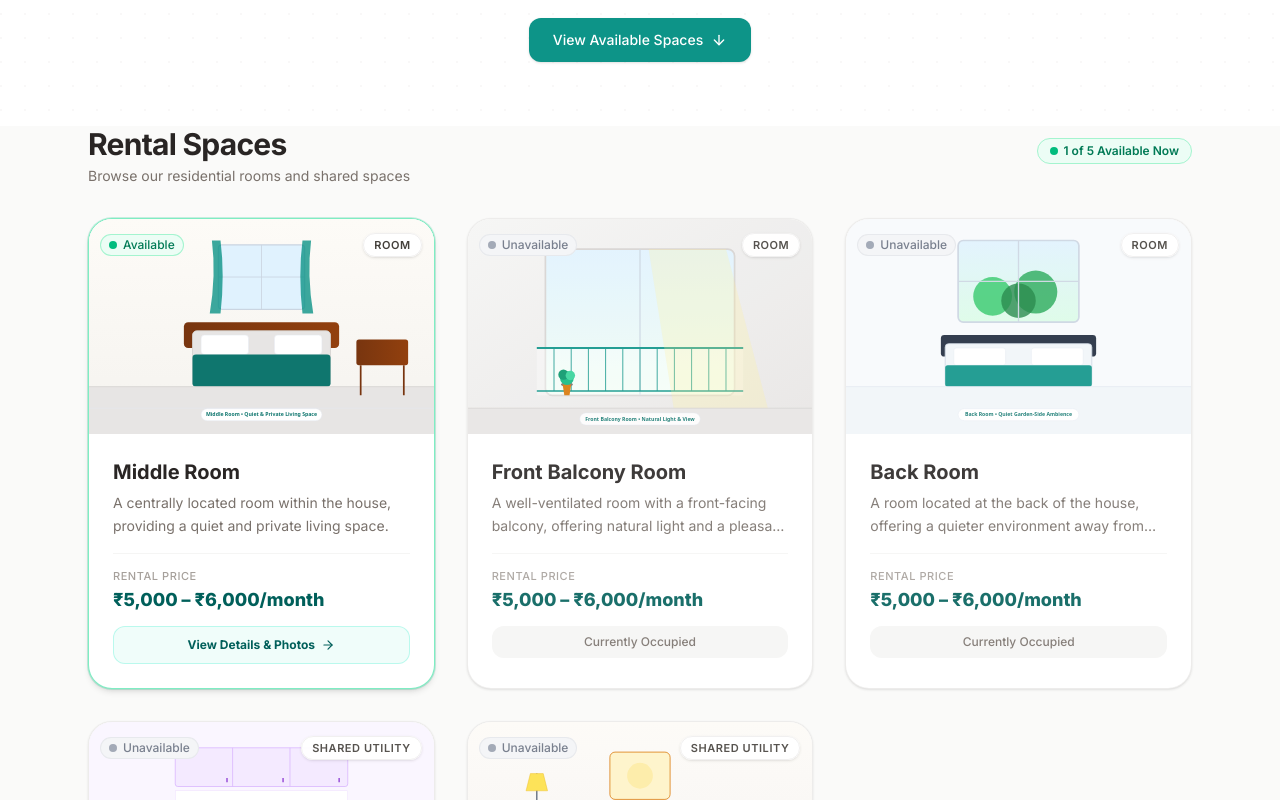
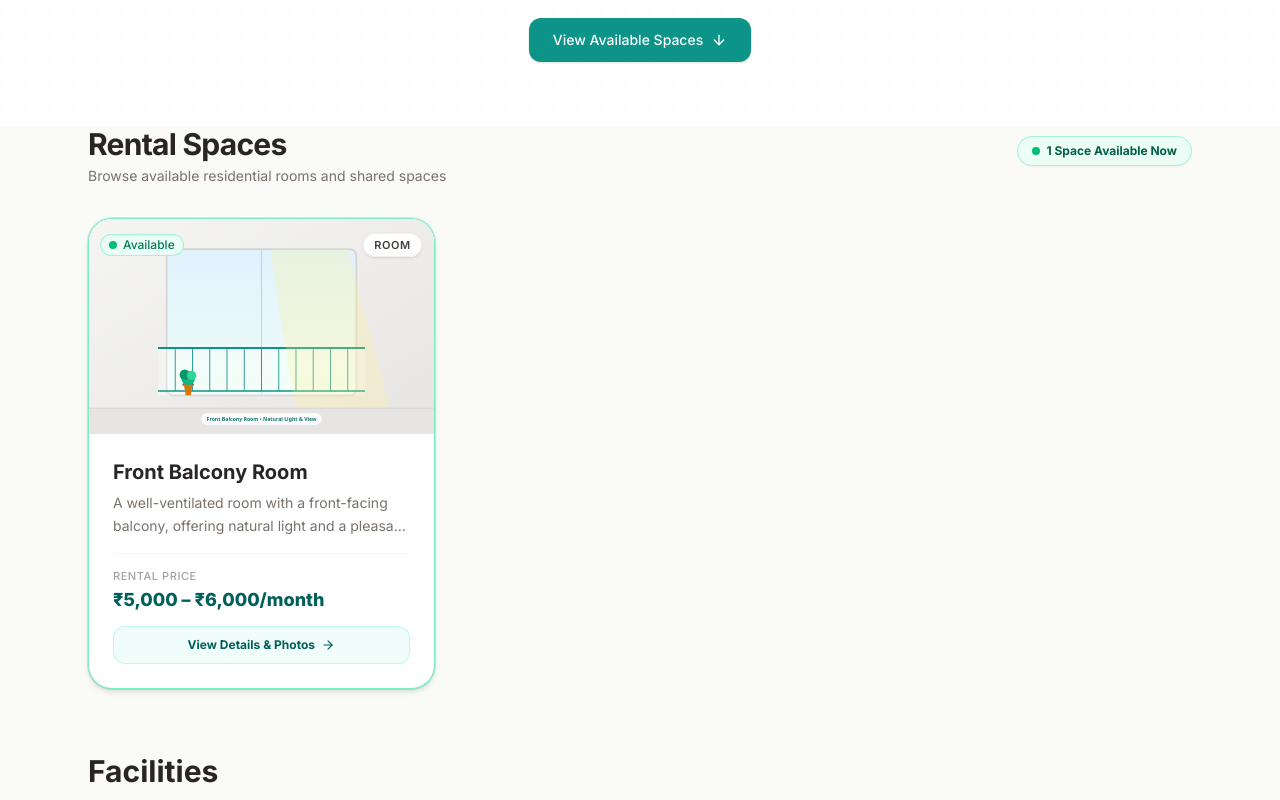
Before and after one commit to PriyanshuChaudhry/Chaudhary-Villa, a Next.js app: page / in a window 1280 px wide. Shown: the part 340-1140 px from the top of the page. Built offline with nearby package versions, Linux system fonts and the light colour scheme.

Commit message:
feat: show only available spaces on public grid to eliminate confusion

```diff
--- a/src/components/SpaceGrid.js
+++ b/src/components/SpaceGrid.js
@@ -18,12 +18,8 @@ export default function SpaceGrid({ spaces }) {
   const allRoomsUnavailable = areAllRoomsUnavailable(spaces);
   const rooms = getRooms(spaces);
 
-  // Available spaces are shown prominently at the top
+  // Filter strictly for available spaces
   const availableSpaces = spaces.filter((s) => isSpaceAvailable(s));
-  const unavailableSpaces = spaces.filter((s) => !isSpaceAvailable(s));
-
-  // Sort so available spaces are listed first
-  const sortedSpaces = [...availableSpaces, ...unavailableSpaces];
 
   return (
     <section id="spaces" className="scroll-mt-20">
@@ -34,26 +30,28 @@ export default function SpaceGrid({ spaces }) {
             Rental Spaces
           </h2>
           <p className="text-stone-500 mt-1 text-sm">
-            Browse our residential rooms and shared spaces
+            {availableSpaces.length > 0
+              ? "Browse available residential rooms and shared spaces"
+              : "Check current vacancy status at Chaudhary Villa"}
           </p>
         </div>
         <div className="flex items-center gap-2">
           {availableSpaces.length > 0 ? (
-            <span className="inline-flex items-center gap-1.5 px-3 py-1 bg-emerald-50 text-emerald-700 text-xs font-semibold rounded-full border border-emerald-200">
+            <span className="inline-flex items-center gap-1.5 px-3.5 py-1.5 bg-emerald-50 text-emerald-800 text-xs font-bold rounded-full border border-emerald-200 shadow-xs">
               <span className="w-2 h-2 rounded-full bg-emerald-500 animate-pulse" />
-              {availableSpaces.length} of {spaces.length} Available Now
+              {availableSpaces.length} {availableSpaces.length === 1 ? "Space" : "Spaces"} Available Now
             </span>
           ) : (
-            <span className="inline-flex items-center gap-1.5 px-3 py-1 bg-stone-100 text-stone-600 text-xs font-medium rounded-full">
-              0 of {spaces.length} Available (House Full)
+            <span className="inline-flex items-center gap-1.5 px-3 py-1 bg-stone-100 text-stone-600 text-xs font-semibold rounded-full border border-stone-200">
+              0 Spaces Available (House Full)
             </span>
           )}
         </div>
       </div>
 
-      {/* Empty state: ALL 5 spaces are unavailable (SPEC.md Section 5) */}
+      {/* Empty state: ALL 5 spaces are unavailable */}
       {allSpacesUnavailable && (
-        <div className="text-center py-12 px-6 bg-white rounded-3xl border border-stone-200/90 shadow-sm mb-10">
+        <div className="text-center py-12 px-6 bg-white rounded-3xl border border-stone-200/90 shadow-sm">
           <div className="w-16 h-16 rounded-2xl bg-amber-50 border border-amber-200/60 flex items-center justify-center mx-auto mb-4 text-3xl">
             🏠
           </div>
@@ -65,12 +63,12 @@ export default function SpaceGrid({ spaces }) {
           </h3>
           <p className="text-stone-500 text-sm sm:text-base max-w-md mx-auto leading-relaxed">
             All rooms and spaces at Chaudhary Villa are currently occupied.
-            You can still review the rooms, facilities, and rules below, and check back later when a vacancy opens.
+            Please check back later when a vacancy opens.
           </p>
         </div>
       )}
 
-      {/* Room-specific empty state: All 3 ROOMS unavailable, but kitchen/lobby available (SPEC.md Section 5) */}
+      {/* Room-specific empty state: All 3 ROOMS unavailable, but kitchen/lobby available */}
       {!allSpacesUnavailable && allRoomsUnavailable && rooms.length > 0 && (
         <div className="p-4 sm:p-5 bg-amber-50/80 rounded-2xl border border-amber-200 mb-8 flex items-start gap-3">
           <span className="text-xl flex-shrink-0 mt-0.5">ℹ️</span>
@@ -79,18 +77,20 @@ export default function SpaceGrid({ spaces }) {
               Sorry, no rooms are currently available. You can check back later.
             </p>
             <p className="text-amber-700 text-xs mt-0.5">
-              Other spaces (such as kitchen or lobby) may still be available below.
+              Shared spaces (such as kitchen or lobby) currently available for rent are listed below.
             </p>
           </div>
         </div>
       )}
 
-      {/* Space Cards Grid */}
-      <div className="grid grid-cols-1 sm:grid-cols-2 lg:grid-cols-3 gap-6 sm:gap-8">
-        {sortedSpaces.map((space) => (
-          <SpaceCard key={space.id} space={space} />
-        ))}
-      </div>
+      {/* Space Cards Grid: Only renders cards for currently AVAILABLE spaces */}
+      {availableSpaces.length > 0 && (
+        <div className="grid grid-cols-1 sm:grid-cols-2 lg:grid-cols-3 gap-6 sm:gap-8">
+          {availableSpaces.map((space) => (
+            <SpaceCard key={space.id} space={space} />
+          ))}
+        </div>
+      )}
     </section>
   );
 }
--- a/src/data/propertyData.js
+++ b/src/data/propertyData.js
@@ -93,7 +93,7 @@ export const rentalSpaces = [
     // ── Availability ──
     // Change to "available" when this room is vacant
     // Change to "unavailable" when this room is occupied
-    availability: "unavailable",
+    availability: "available",
 
     // ── Pricing ──
     // Rooms support single and double occupancy pricing
@@ -127,7 +127,7 @@ export const rentalSpaces = [
     type: "room",
     description:
       "A centrally located room within the house, providing a quiet and private living space.",
-    availability: "available",
+    availability: "unavailable",
     pricing: {
       singleOccupancy: { label: "Single Occupancy", amount: 5000 },
       doubleOccupancy: { label: "Double Occupancy", amount: 6000 },
```
